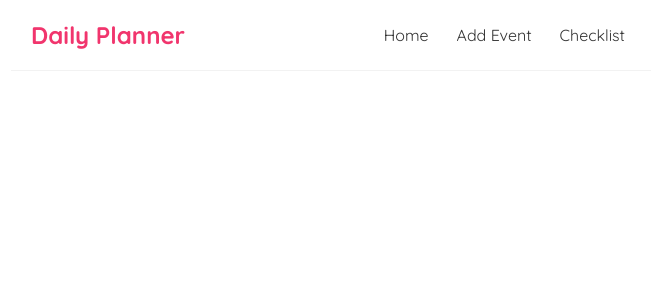
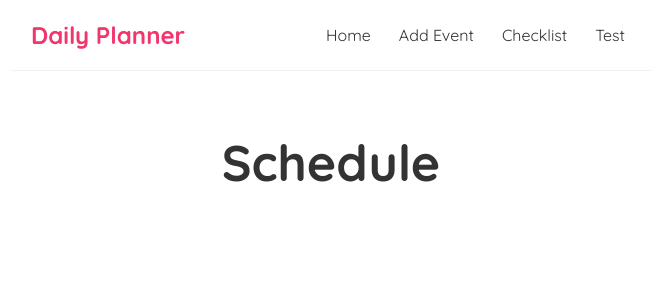
Before and after one commit to TheAnonymous-stack/daily-planner, a React (Create React App) app: page /test in a window 1280 px wide. Shown: the top 300 px of the page, without its empty margins (309-965 px from the left). Built offline with nearby package versions, Linux system fonts and the light colour scheme.

Commit message:
null list problems

```diff
--- a/data/db.json
+++ b/data/db.json
@@ -11,6 +11,12 @@
       "time": "8:32 AM",
       "eventNote": "",
       "id": 2
+    },
+    {
+      "eventType": "gym",
+      "time": "9:35 AM",
+      "eventNote": "",
+      "id": 3
     }
   ]
 }
--- a/src/App.js
+++ b/src/App.js
@@ -6,6 +6,7 @@ import Form from './Form';
 import EventDetails from './EventDetails';
 import Checklist from './Checklist';
 import EditForm from './EditForm';
+import Test from './Test';
 
 
 
@@ -31,6 +32,9 @@ function App() {
           <Route path="/checklist">
             <Checklist />
           </Route>
+          <Route path="/test">
+            <Test />
+          </Route>
         </Switch>
       </div>
     </div>
--- a/src/Checklist.js
+++ b/src/Checklist.js
@@ -1,4 +1,5 @@
 import EventList from "./EventList";
+
 import useFetch from './useFetch';
 
 
@@ -11,6 +12,8 @@ const Checklist = () => {
             { isPending && <div>Loading...</div> }
             {USER_EVENTS && <EventList USER_EVENTS={USER_EVENTS} title="Schedule" />}
 
+
+
         </div>
       );
     }
--- a/src/EditForm.js
+++ b/src/EditForm.js
@@ -1,13 +1,13 @@
 import { useState } from "react";
-import useFetch from './useFetch';
+// import useFetch from './useFetch';
 import { useHistory } from 'react-router-dom';
 import TimePicker from "rc-time-picker";
 import 'rc-time-picker/assets/index.css';
 
 const EditForm = ({ id }) => {
 
-    // const { id } = useParams();
-    const { data: event  } = useFetch('http://localhost:8000/events/' + id);
+    // const { ID } = useParams();
+    // const { data: event  } = useFetch('http://localhost:8000/events/' + ID);
     console.log({id});
 
 
--- a/src/EventDetails.js
+++ b/src/EventDetails.js
@@ -2,6 +2,7 @@ import { useHistory, useParams } from 'react-router-dom';
 import EditForm from './EditForm';
 import useFetch from './useFetch';
 import { Link } from 'react-router-dom';
+
 
 
 const EventDetails = () => {
@@ -21,6 +22,11 @@ const EventDetails = () => {
             history.push('/checklist');
         })
     };
+    function sendID () {
+        return(
+            <EditForm id={id} />
+        )
+    };
     return (
 
         <div className="event-details">
@@ -39,7 +45,7 @@ const EventDetails = () => {
 
                     <button onClick={handleClick}>Delete Event</button>
                 <Link to={`/edit`}>
-                    <button onClick={EditForm} id={id}>Edit Event</button>
+                    <button onClick={() => sendID()}>Edit Event</button>
                 </Link>
                 </article>
             )}
--- a/src/EventList.js
+++ b/src/EventList.js
@@ -6,6 +6,7 @@ const EventList = ({ USER_EVENTS }) => {
     const handleCheck = () => {
         setChecked(!checked);
     };
+
 
 
 
--- a/src/Home.js
+++ b/src/Home.js
@@ -1,3 +1,4 @@
+
 
 
 
@@ -58,6 +59,7 @@ const Home = () => {
             <div class="item50"></div>
 
 
+
         </div>
 
       )
--- a/src/Navbar.js
+++ b/src/Navbar.js
@@ -9,6 +9,7 @@ const Navbar = () => {
                 <Link to="/">Home</Link>
                 <Link to="/add">Add Event</Link>
                 <Link to="/checklist">Checklist</Link>
+                <Link to="/test">Test</Link>
             </div>
         </nav>
      );
--- /dev/null
+++ b/src/Schedule.js
@@ -0,0 +1,13 @@
+
+const Schedule = ({USER_EVENTS}) => {
+
+
+
+
+    console.log({USER_EVENTS});
+return (
+   <h1>Schedule</h1>
+);
+}
+
+export default Schedule;
--- /dev/null
+++ b/src/Test.js
@@ -0,0 +1,9 @@
+import Schedule from "./Schedule";
+
+const Test = () => {
+    return (
+        <Schedule />
+     );
+}
+
+export default Test;
```
Also changed, not shown: src/Middleman.js (added, +13 -0 lines).
